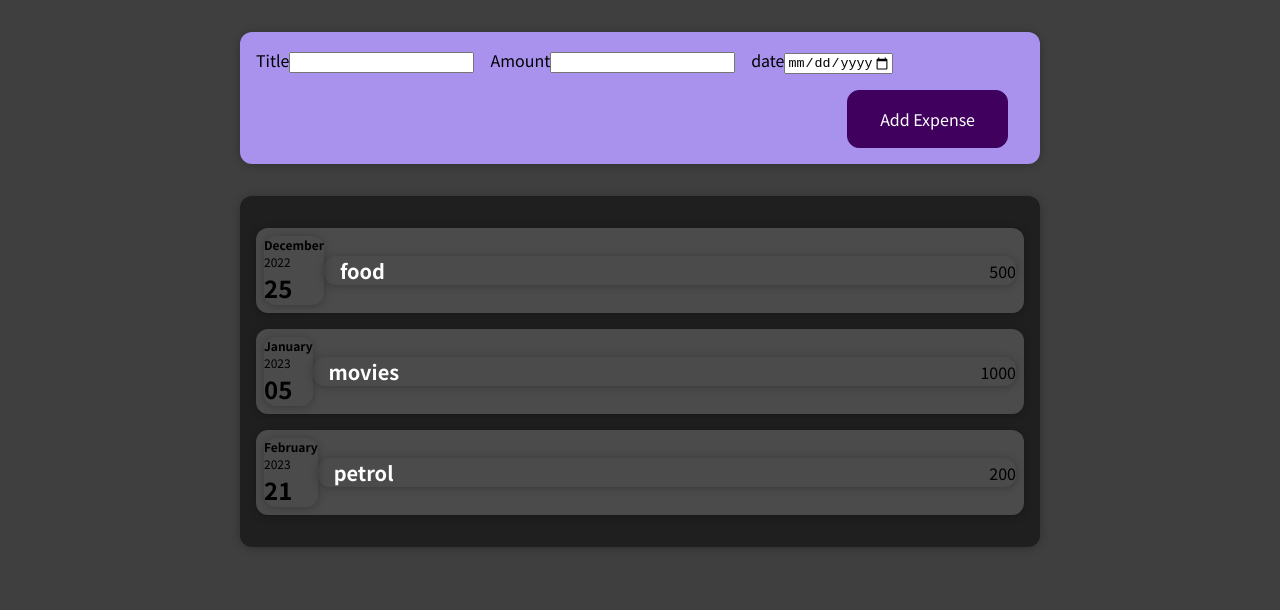
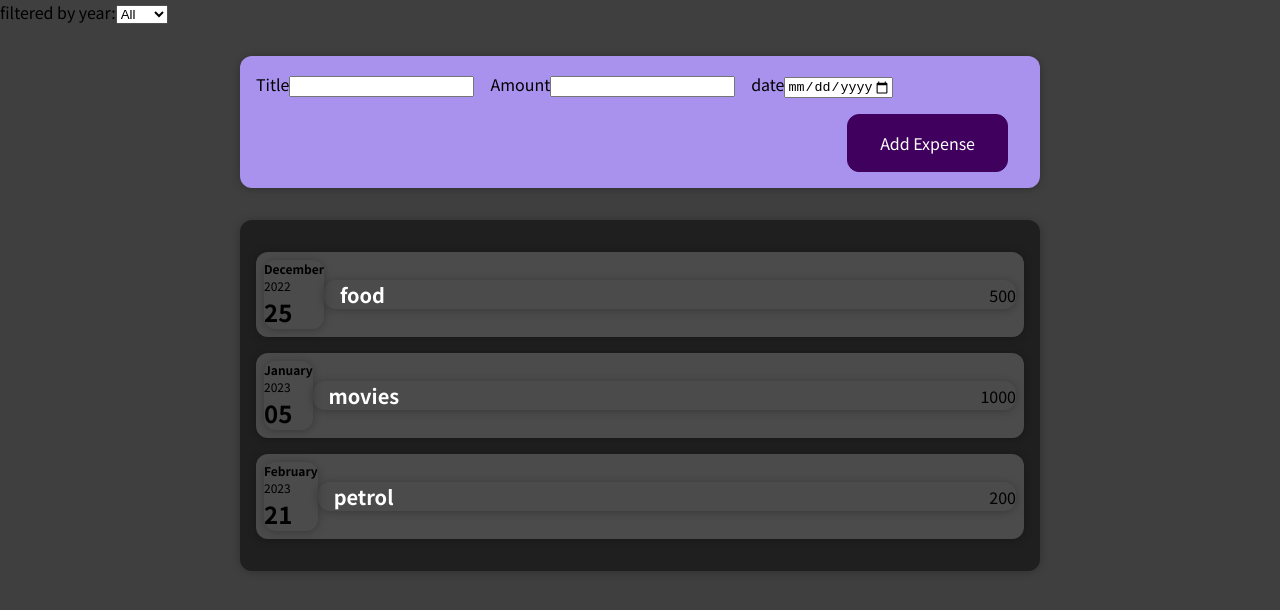
Before and after one commit to Anempooja/react, a React (Create React App) app: page / in a window 1280 px wide. Shown: the top 610 px of the page. Built offline with nearby package versions, Linux system fonts and the light colour scheme.

Commit message:
added filter property for year

```diff
--- a/src/App.js
+++ b/src/App.js
@@ -18,19 +18,39 @@ const Dummy_Expenses=[{
   date:new Date(2023,1,21)
  }]
 const App=()=> {
-
-    const [expenses,setExpenses]=useState(Dummy_Expenses)
+  let a=[]
+    let [expenses,setExpenses]=useState(Dummy_Expenses)
     const addExpenseHandler=(expense)=>{
       setExpenses((preExpenses)=>{
         return [expense,...preExpenses]
       })
-      console.log(expenses)
+
     }
-    console.log(expenses)
+    const [selectedYear,setFilteredYear]=useState('all')
+    const filterYear=(event)=>{
+      setFilteredYear(event.target.value)
+    }
+    if(selectedYear!=='all'){
+       a=expenses.filter((expense)=>{
+        if(new Date(expense.date).getFullYear()==selectedYear){
+          return expense
+        }
+      })
+    }
+    else a=[...expenses]
   return (
     <div>
+      <label>
+      filtered by year:
+      <select  value={selectedYear}  onChange={filterYear}>
+        <option value="all">All</option>
+        <option value="2022">2022</option>
+        <option value="2023">2023</option>
+        <option value="2024">2024</option>
+      </select>
+    </label>
       <NewExpense onAddExpense={addExpenseHandler}/>
-      <Expenses expenses={expenses}> </Expenses>
+      <Expenses expenses={a}> </Expenses>
 
     </div>
   );
```
